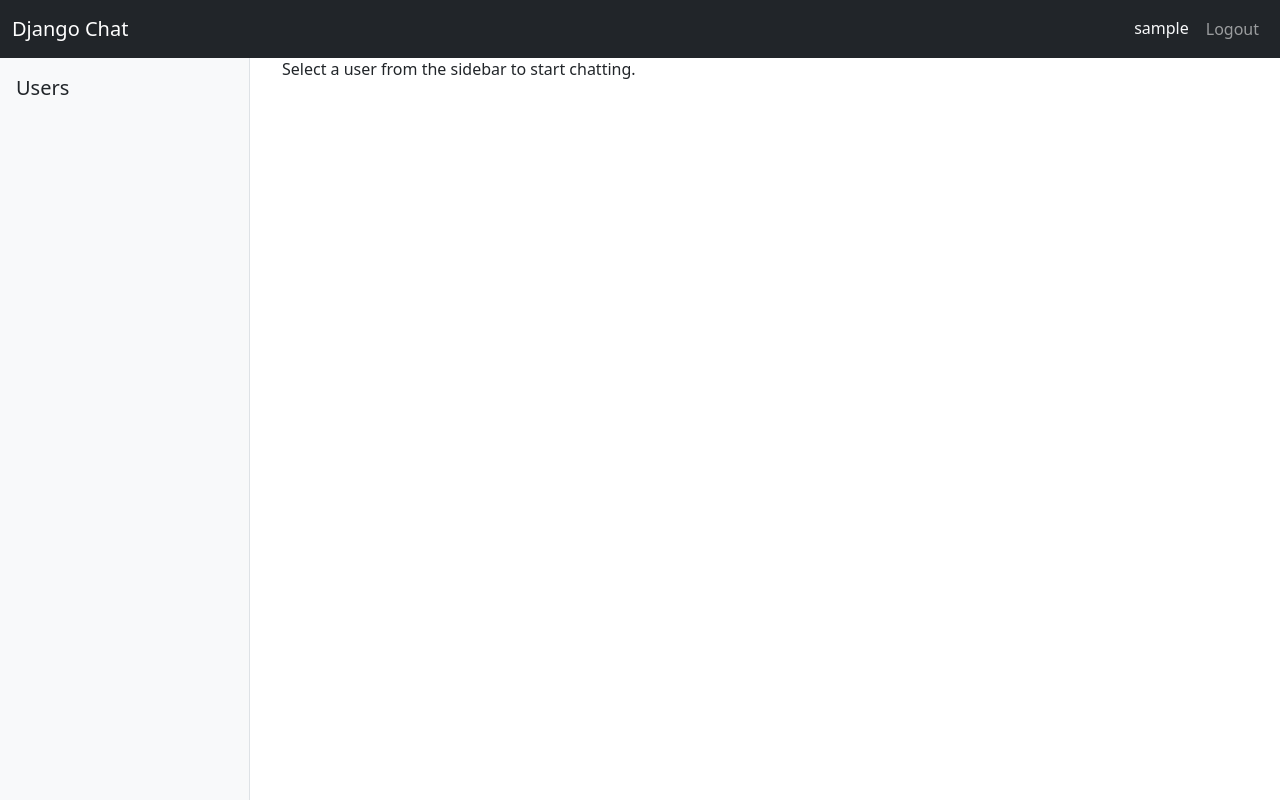
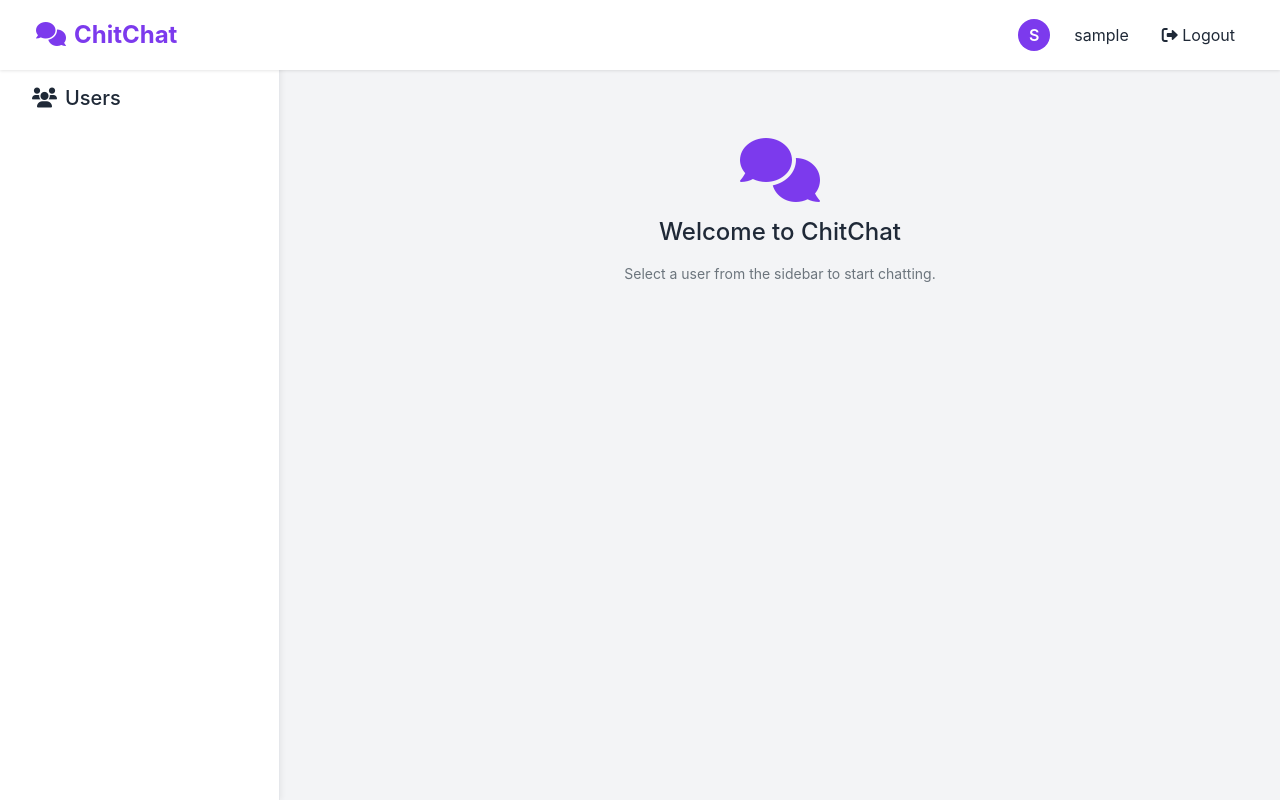
Before and after one commit to monilmishra7/django-chat-app, a Django app: page / in a window 1280 px wide. Run offline with Django 5.2, Linux system fonts and the light colour scheme; the visitor is signed in with stand-in values (Sample User, id 1); data comes from the database, SQL or seed files in the repository.

Commit message:
ui_fix/updated the ui with appealing look

```diff
--- a/chat/templates/chat/base.html
+++ b/chat/templates/chat/base.html
@@ -1,75 +1,233 @@
 <!DOCTYPE html>
 <html>
 <head>
-    <title>Django Chat</title>
+    <title>ChitChat</title>
     <link href="https://cdn.jsdelivr.net/npm/bootstrap@5.1.3/dist/css/bootstrap.min.css" rel="stylesheet">
+    <link href="https://cdnjs.cloudflare.com/ajax/libs/font-awesome/6.0.0/css/all.min.css" rel="stylesheet">
     <style>
+        :root {
+            --primary-color: #7C3AED;
+            --secondary-color: #E5E7EB;
+            --text-primary: #1F2937;
+            --sidebar-width: 280px;
+        }
+
+        body {
+            font-family: 'Inter', -apple-system, system-ui, sans-serif;
+            background-color: #F3F4F6;
+            color: var(--text-primary);
+        }
+
+        .navbar {
+            background-color: white !important;
+            box-shadow: 0 1px 3px rgba(0,0,0,0.1);
+            padding: 0.75rem 1.5rem;
+        }
+
+        .navbar-brand {
+            color: var(--primary-color) !important;
+            font-weight: 700;
+            font-size: 1.5rem;
+        }
+
         .sidebar {
             height: 100vh;
-            width: 250px;
+            width: var(--sidebar-width);
             position: fixed;
             left: 0;
             top: 0;
-            padding-top: 60px;
-            background-color: #f8f9fa;
-            border-right: 1px solid #dee2e6;
+            padding-top: 70px;
+            background-color: white;
+            border-right: 1px solid #E5E7EB;
+            box-shadow: 2px 0 5px rgba(0,0,0,0.05);
         }
+
         .main-content {
-            margin-left: 250px;
-            padding: 20px;
+            margin-left: var(--sidebar-width);
+            padding: 90px 30px 30px;
+            min-height: 100vh;
         }
+
         .chat-container {
-            height: calc(100vh - 100px);
+            background: white;
+            border-radius: 12px;
+            box-shadow: 0 2px 4px rgba(0,0,0,0.05);
+            height: calc(100vh - 140px);
             display: flex;
             flex-direction: column;
         }
+
+        .chat-header {
+            padding: 1rem 1.5rem;
+            border-bottom: 1px solid #E5E7EB;
+        }
+
         .chat-messages {
             flex-grow: 1;
             overflow-y: auto;
-            padding: 20px;
+            padding: 1.5rem;
             background-color: #fff;
-            border: 1px solid #dee2e6;
-            border-radius: 4px;
-            margin-bottom: 20px;
         }
+
         .message {
-            margin-bottom: 15px;
+            margin-bottom: 1rem;
+            display: flex;
+            flex-direction: column;
         }
+
         .message.sent {
-            text-align: right;
+            align-items: flex-end;
         }
+
         .message.received {
-            text-align: left;
+            align-items: flex-start;
         }
+
         .message-content {
-            display: inline-block;
-            padding: 8px 12px;
-            border-radius: 15px;
+            padding: 0.75rem 1rem;
+            border-radius: 16px;
             max-width: 70%;
+            margin-bottom: 0.25rem;
         }
+
         .sent .message-content {
-            background-color: #007bff;
+            background-color: var(--primary-color);
             color: white;
+            border-top-right-radius: 4px;
         }
+
         .received .message-content {
-            background-color: #e9ecef;
+            background-color: var(--secondary-color);
+            color: var(--text-primary);
+            border-top-left-radius: 4px;
+        }
+
+        .chat-input {
+            padding: 1rem 1.5rem;
+            background-color: white;
+            border-top: 1px solid #E5E7EB;
+        }
+
+        .chat-input .form-control {
+            border-radius: 24px;
+            padding: 0.75rem 1.25rem;
+            border: 1px solid #E5E7EB;
+        }
+
+        .chat-input .btn {
+            border-radius: 24px;
+            padding: 0.75rem 1.5rem;
+            background-color: var(--primary-color);
+            border: none;
+        }
+
+        .list-group-item {
+            border: none;
+            padding: 0.75rem 1.5rem;
+            color: var(--text-primary);
+            border-radius: 8px !important;
+            margin: 0.25rem 1rem;
+        }
+
+        .list-group-item:hover {
+            background-color: #F3F4F6;
+        }
+
+        .list-group-item.active {
+            background-color: #EDE9FE;
+            color: var(--primary-color);
+            font-weight: 600;
+        }
+
+        /* Auth pages styling */
+        .auth-card {
+            border: none;
+            border-radius: 12px;
+            box-shadow: 0 4px 6px rgba(0,0,0,0.05);
+        }
+
+        .auth-card .card-header {
+            background-color: white;
+            border-bottom: 1px solid #E5E7EB;
+            padding: 1.5rem;
+        }
+
+        .auth-card .card-body {
+            padding: 2rem;
+        }
+
+        .form-control {
+            padding: 0.75rem 1rem;
+            border-radius: 8px;
+        }
+
+        .btn-primary {
+            background-color: var(--primary-color);
+            border: none;
+            padding: 0.75rem 1.5rem;
+            border-radius: 8px;
+        }
+
+        .btn-primary:hover {
+            background-color: #6D28D9;
+        }
+
+        .text-muted {
+            font-size: 0.875rem;
+        }
+
+        /* Navbar user section */
+        .navbar-nav .nav-link {
+            color: var(--text-primary) !important;
+            padding: 0.5rem 1rem;
+        }
+
+        .user-section {
+            display: flex;
+            align-items: center;
+            gap: 1rem;
+        }
+
+        .user-avatar {
+            width: 32px;
+            height: 32px;
+            background-color: var(--primary-color);
+            border-radius: 50%;
+            display: flex;
+            align-items: center;
+            justify-content: center;
+            color: white;
+            font-weight: 600;
         }
     </style>
 </head>
 <body>
-    <nav class="navbar navbar-expand-lg navbar-dark bg-dark fixed-top">
+    <nav class="navbar navbar-expand-lg fixed-top">
         <div class="container-fluid">
-            <a class="navbar-brand" href="{% url 'chat:index' %}">Django Chat</a>
+            <a class="navbar-brand" href="{% url 'chat:index' %}">
+                <i class="fas fa-comments me-2"></i>ChitChat
+            </a>
             <div class="navbar-nav ms-auto">
                 {% if user.is_authenticated %}
-                    <span class="nav-item nav-link text-light">{{ user.username }}</span>
-                    <form method="post" action="{% url 'logout' %}" class="d-inline">
-                        {% csrf_token %}
-                        <button type="submit" class="nav-item nav-link btn btn-link">Logout</button>
-                    </form>
+                    <div class="user-section">
+                        <div class="user-avatar">
+                            {{ user.username|make_list|first|upper }}
+                        </div>
+                        <span class="nav-item nav-link">{{ user.username }}</span>
+                        <form method="post" action="{% url 'logout' %}" class="d-inline">
+                            {% csrf_token %}
+                            <button type="submit" class="nav-item nav-link btn btn-link">
+                                <i class="fas fa-sign-out-alt"></i> Logout
+                            </button>
+                        </form>
+                    </div>
                 {% else %}
-                    <a class="nav-item nav-link" href="{% url 'login' %}">Login</a>
-                    <a class="nav-item nav-link" href="{% url 'chat:register' %}">Register</a>
+                    <a class="nav-item nav-link" href="{% url 'login' %}">
+                        <i class="fas fa-sign-in-alt me-1"></i> Login
+                    </a>
+                    <a class="nav-item nav-link" href="{% url 'chat:register' %}">
+                        <i class="fas fa-user-plus me-1"></i> Register
+                    </a>
                 {% endif %}
             </div>
         </div>
--- a/chat/templates/chat/index.html
+++ b/chat/templates/chat/index.html
@@ -3,11 +3,14 @@
 {% block content %}
 <div class="sidebar">
     <div class="p-3">
-        <h5>Users</h5>
+        <h5 class="mb-3 ps-3">
+            <i class="fas fa-users me-2"></i>Users
+        </h5>
         <div class="list-group">
             {% for other_user in users %}
                 <a href="{% url 'chat:room' other_user.id %}"
                    class="list-group-item list-group-item-action">
+                    <i class="fas fa-user me-2"></i>
                     {{ other_user.username }}
                 </a>
             {% endfor %}
@@ -17,8 +20,11 @@
 
 <div class="main-content">
     <div class="container">
-        <h4>Welcome to Django Chat</h4>
-        <p>Select a user from the sidebar to start chatting.</p>
+        <div class="text-center py-5">
+            <i class="fas fa-comments fa-4x mb-3" style="color: var(--primary-color)"></i>
+            <h4 class="mb-3">Welcome to ChitChat</h4>
+            <p class="text-muted">Select a user from the sidebar to start chatting.</p>
+        </div>
     </div>
 </div>
 {% endblock %}
```
Also changed, not shown: chat/templates/chat/room.html (+15 -4 lines), chat/templates/registration/login.html (+13 -6 lines), chat/templates/registration/register.html (+13 -6 lines).
